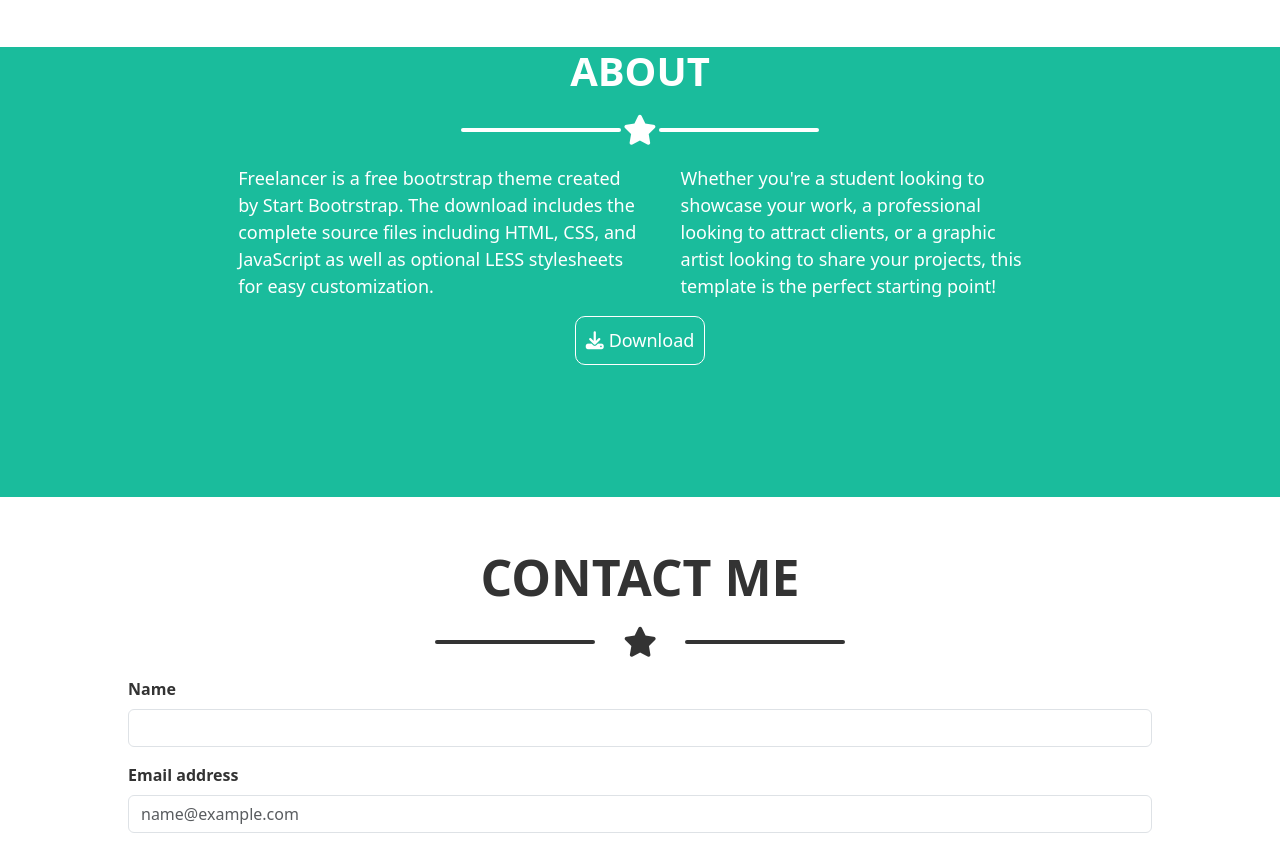
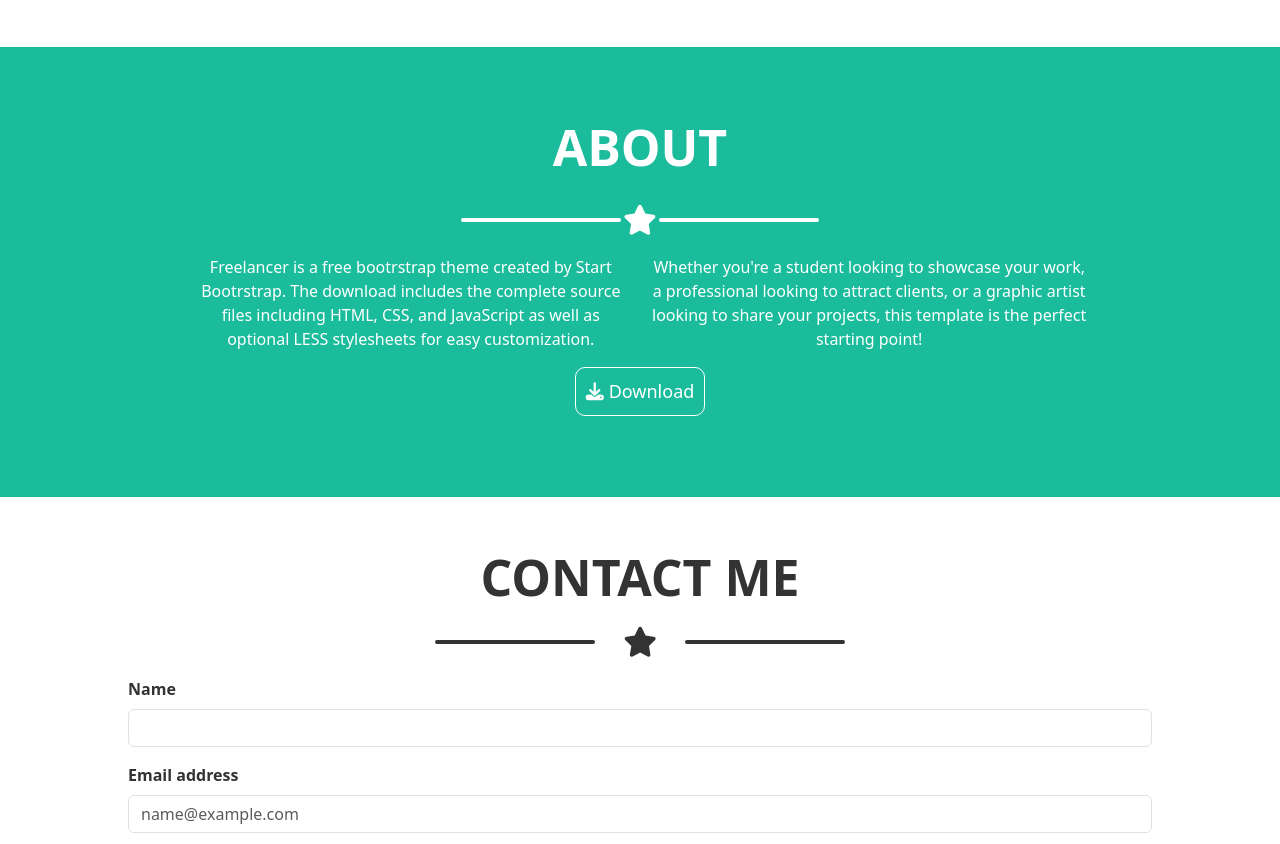
Before and after one commit to sim-sal/html-css-bootstrap-freelancer, a plain HTML site: page index.html in a window 1280 px wide. Shown: the part 1237-2081 px from the top of the page. Drawn offline with nearby package versions, Linux system fonts and the light colour scheme.

Commit message:
modded "about section" with grid's bootstrap

```diff
--- a/CSS/style.css
+++ b/CSS/style.css
@@ -12,28 +12,11 @@
     height: 100%;
 }
 
-.container{
-    height: 100%;
-}
-
 /* regole header */
 header{
     background-color: rgb(43, 61, 79);
     height: 85px;
     color: white;
-}
-
-.header-container{
-    display: flex;
-    justify-content: space-between;
-    height: 85px;
-    align-items: center;
-}
-
-.header-right{
-    display: flex;
-    width: 25%;
-    justify-content: space-between;
 }
 
 /* regole sezione jumbotron */
@@ -109,17 +92,8 @@ header{
     text-align: center;
 }
 
-.about > .container-centratura > h1{
+.about-titolo{
     font-size: 50px;
-}
-
-.about-text{
-    display: flex;
-    max-width: 90%;
-    margin: auto;
-    text-align: left;
-    font-size: 18px;
-    gap: 40px;
 }
 
 .download{
@@ -135,7 +109,7 @@ header{
     margin-right: 5px;
 }
 
-.about > .container-centratura{
+.about > .container{
     padding-top: 70px;
 }
 
--- a/index.html
+++ b/index.html
@@ -20,10 +20,10 @@
     <!-- header -->
     <header>
 
-        <!-- container bootrstrap -->
+        <!-- mio container centratura -->
         <div class="container-centratura">
 
-            <!-- <div class="container"> -->
+            <!-- container bootrstrap -->
             <div class="container text-center">
 
                 <div class="row align-items-center justify-content-between">
@@ -42,7 +42,7 @@
 
 
             </div>
-            <!-- </div> -->
+
 
         </div>
 
@@ -134,13 +134,20 @@
     <!-- sezione about -->
     <section class="about">
 
-        <!-- mio container centratura -->
+        <!-- container bootstrap -->
         <div class="container">
 
             <!-- mio container centratura -->
             <div class="container-centratura">
 
-                <h1><strong>ABOUT</strong></h1>
+                <div class="row">
+                    <div class="col-lg-12">
+                        <h1 class="about-titolo"><strong>ABOUT</strong></h1>
+                    </div>
+                </div>
+
+                <div class="row">
+                    <div class="col-lg-12">
 
                         <div class="star">
                             <div class="line"></div>
@@ -148,18 +155,29 @@
                             <div class="line"></div>
                         </div>
 
-                <div class="about-text">
+                    </div>
+                </div>
+
+                <div class="row">
+                    <div class="col-lg-6 col-md-6 col-sm-6">
                         <p>
                             Freelancer is a free bootrstrap theme created by Start Bootrstrap. The download includes the complete source files including HTML, CSS, and JavaScript as well as optional LESS stylesheets for easy customization.
                         </p>
+                    </div>
 
+                    <div class="col-lg-6 col-md-6 col-sm-6">
                         <p>
                             Whether you're a student looking to showcase your work, a professional looking to attract clients, or a graphic artist looking to share your projects, this template is the perfect starting point!
                         </p>
                     </div>
+                </div>
 
+                <div class="row">
+                    <div class="col-lg-12">
                         <div>
                             <button  class="download"><i class="fa-solid fa-download"></i>Download</button>
+                        </div>
+                    </div>
                 </div>
 
             </div>
```
Lines whose indentation alone changed are shown as unchanged.
